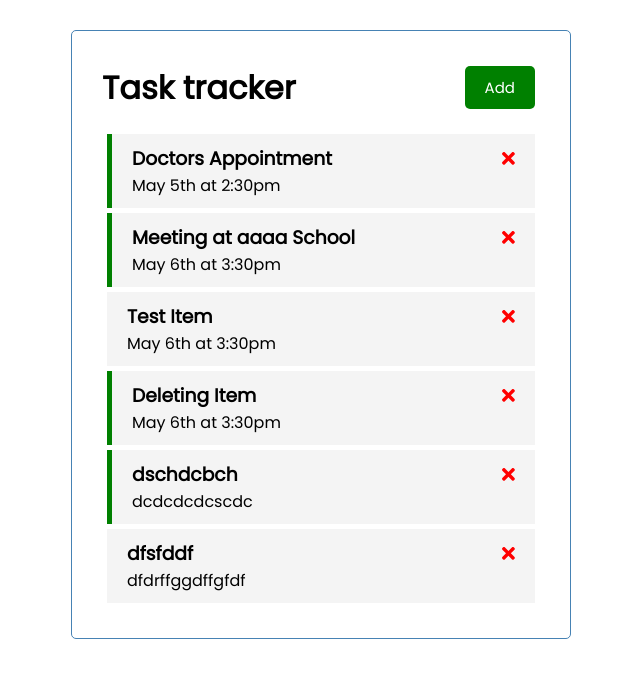
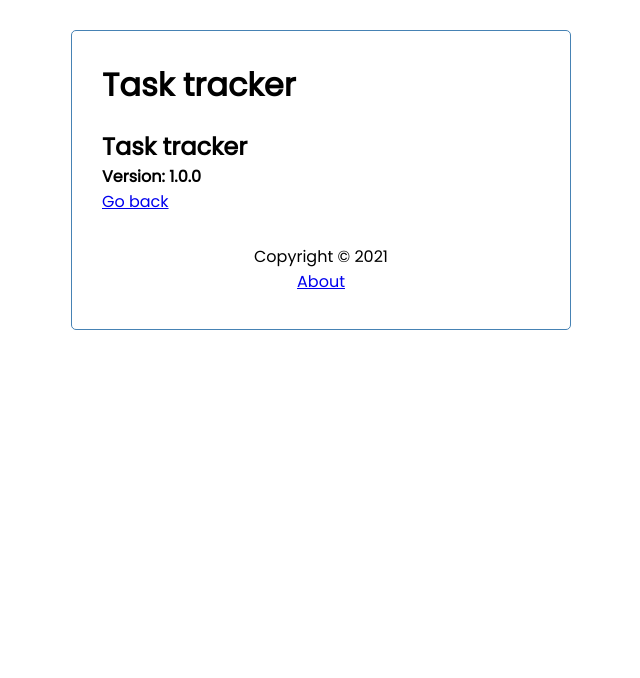
Before and after one commit to moeindev/angular-crash, an Angular app: page /about in a window 1280 px wide. Shown: the top 678 px of the page, without its empty margins (319-959 px from the left). Built offline with nearby package versions, Linux system fonts and the light colour scheme; data requests are answered from the project's data file.

Commit message:
add footer & about

```diff
--- a/src/app/app.component.html
+++ b/src/app/app.component.html
@@ -1,4 +1,5 @@
 <div class="container">
     <app-header></app-header>
-    <app-tasks></app-tasks>
+    <router-outlet></router-outlet>
+    <app-footer></app-footer>
 </div>
--- a/src/app/app.module.ts
+++ b/src/app/app.module.ts
@@ -3,6 +3,7 @@
 import { FontAwesomeModule } from '@fortawesome/angular-fontawesome';
 import {HttpClientModule} from '@angular/common/http'
 import { FormsModule } from '@angular/forms';
+import { RouterModule, Routes } from '@angular/router';
 
 import { AppComponent } from './app.component';
 import { HeaderComponent } from './components/header/header.component';
@@ -10,6 +11,13 @@
 import { TasksComponent } from './components/tasks/tasks.component';
 import { TaskItemComponent } from './components/task-item/task-item.component';
 import { AddTaskComponent } from './components/add-task/add-task.component';
+import { AboutComponent } from './components/about/about.component';
+import { FooterComponent } from './components/footer/footer.component';
+
+const appRoutes: Routes = [
+  { path: '', component: TasksComponent },
+  { path: 'about', component: AboutComponent },
+]
 
 @NgModule({
   declarations: [
@@ -18,13 +26,16 @@
     ButtonComponent,
     TasksComponent,
     TaskItemComponent,
-    AddTaskComponent
+    AddTaskComponent,
+    AboutComponent,
+    FooterComponent
   ],
   imports: [
     BrowserModule,
     FontAwesomeModule,
     HttpClientModule,
-    FormsModule
+    FormsModule,
+    RouterModule.forRoot(appRoutes, { enableTracing: true })
   ],
   providers: [],
   bootstrap: [AppComponent]
--- /dev/null
+++ b/src/app/components/about/about.component.html
@@ -0,0 +1,5 @@
+<div>
+    <h2> Task tracker </h2>
+    <h4> Version: 1.0.0</h4>
+    <a routerLink="/">Go back</a>
+</div>
--- /dev/null
+++ b/src/app/components/about/about.component.ts
@@ -0,0 +1,15 @@
+import { Component, OnInit } from '@angular/core';
+
+@Component({
+  selector: 'app-about',
+  templateUrl: './about.component.html',
+  styleUrls: ['./about.component.css']
+})
+export class AboutComponent implements OnInit {
+
+  constructor() { }
+
+  ngOnInit(): void {
+  }
+
+}
--- /dev/null
+++ b/src/app/components/footer/footer.component.css
@@ -0,0 +1,4 @@
+footer {
+    margin-top: 30px;
+    text-align: center;
+  }
--- /dev/null
+++ b/src/app/components/footer/footer.component.html
@@ -0,0 +1,4 @@
+<footer>
+    <p>Copyright &copy; 2021</p>
+    <a routerLink="/about">About</a>
+  </footer>
--- /dev/null
+++ b/src/app/components/footer/footer.component.ts
@@ -0,0 +1,15 @@
+import { Component, OnInit } from '@angular/core';
+
+@Component({
+  selector: 'app-footer',
+  templateUrl: './footer.component.html',
+  styleUrls: ['./footer.component.css']
+})
+export class FooterComponent implements OnInit {
+
+  constructor() { }
+
+  ngOnInit(): void {
+  }
+
+}
--- a/src/app/components/header/header.component.html
+++ b/src/app/components/header/header.component.html
@@ -2,7 +2,7 @@
     <h1>
         {{ title }}
     </h1>
-    <app-button color="{{ showAddTask ? 'red' : 'green' }}"
+    <app-button *ngIf="hasRoute('/')" color="{{ showAddTask ? 'red' : 'green' }}"
     text="{{ showAddTask ? 'Close' : 'Add' }}"
     (btnClick)="toggleAddTask()"></app-button>
 </header>
--- a/src/app/components/header/header.component.ts
+++ b/src/app/components/header/header.component.ts
@@ -1,6 +1,7 @@
 import { Component, OnInit } from '@angular/core';
 import { UiService } from 'src/app/services/ui.service';
 import { Subscription } from 'rxjs';
+import { Router } from '@angular/router';
 
 @Component({
   selector: 'app-header',
@@ -13,7 +14,7 @@
   showAddTask: Boolean = false;
   subscription: Subscription;
 
-  constructor(private uiService: UiService) {
+  constructor(private uiService: UiService, private router: Router) {
     this.subscription = this.uiService
     .onToggle()
     .subscribe((value) => this.showAddTask = value);
@@ -26,4 +27,8 @@
   toggleAddTask() {
     this.uiService.toggleAddTask();
   }
+
+  hasRoute(route: string) {
+    return this.router.url === route;
+  }
 }
```
Also changed, not shown: src/app/components/about/about.component.css (added), 2 other files (tests, documents, lock files or other folders).
